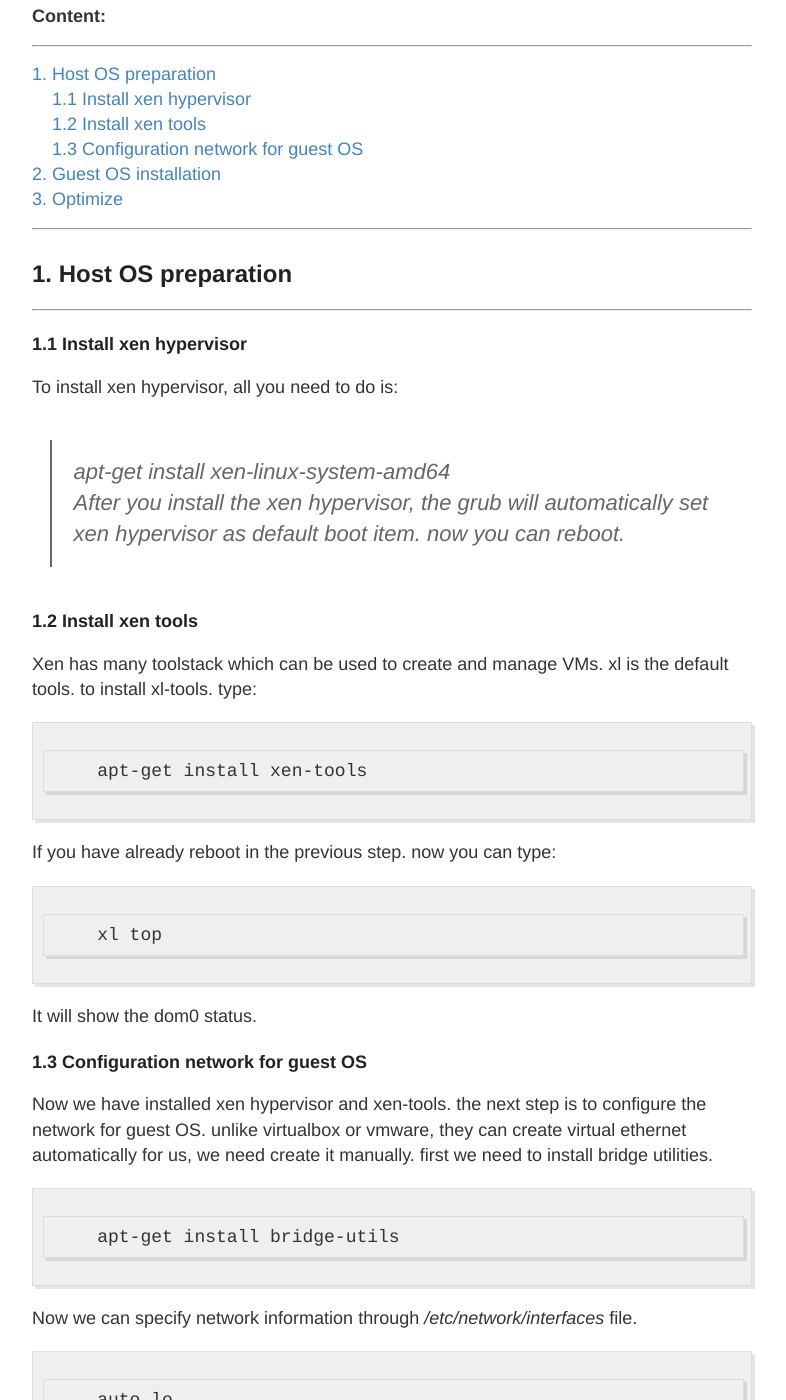
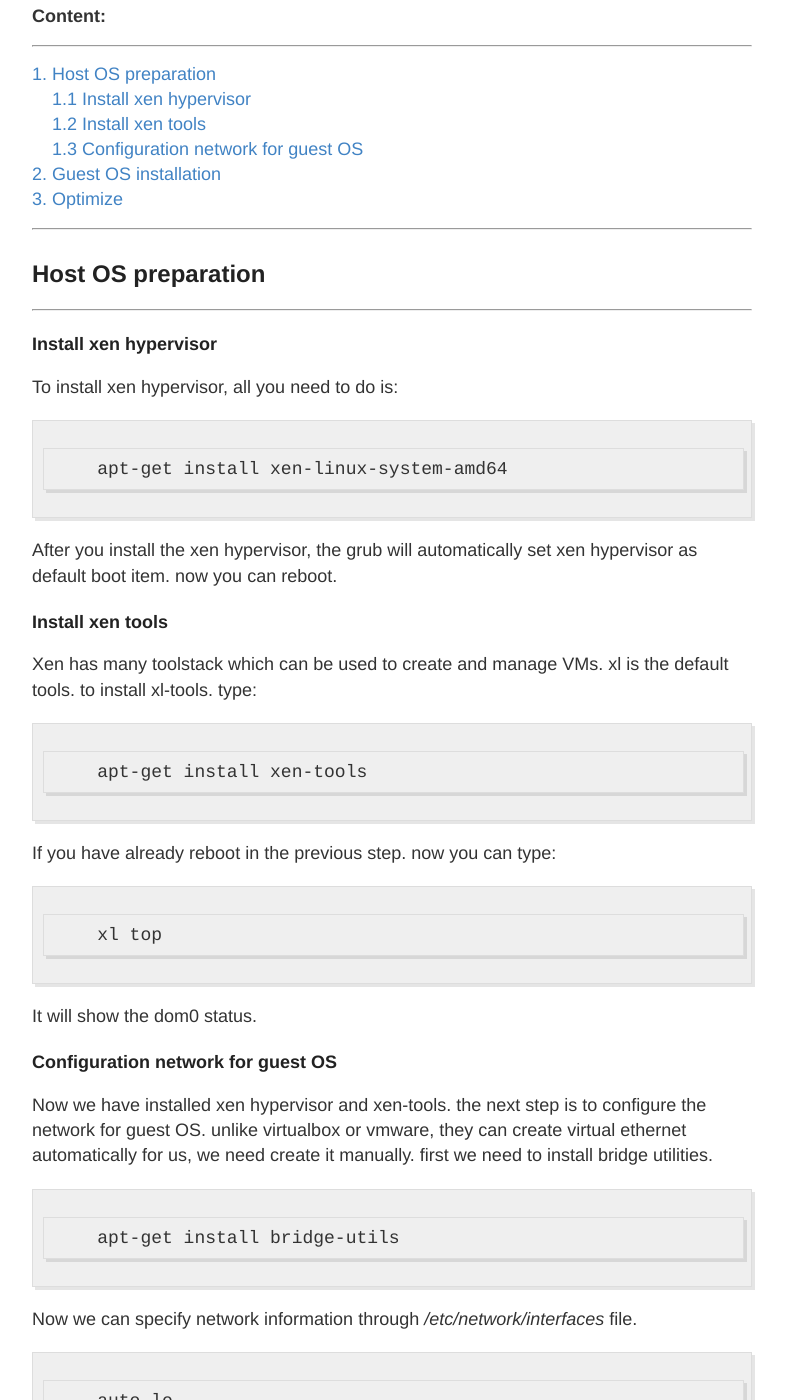
Before and after one commit to shellbombs/shellbombs.github.io, a Jekyll site: the page built from _posts/2017-8-12-install-xen.md, in a window 1280 px wide and 1400 px high, scrolled down 414 px. Shown: the whole window, without its empty margins (248-1034 px from the left). Built offline with Jekyll 4.4.1, drawn with Linux system fonts in a browser that asks for light colours; some of the changed text lies outside the part shown.

Commit message:
remove number

````diff
--- a/_posts/2017-8-12-install-xen.md
+++ b/_posts/2017-8-12-install-xen.md
@@ -18,17 +18,19 @@ Most of us may have used virtualbox or vmware, they have friendly UI and are eas
 
 ---------------------------------------------------------------
 
-<h2 id="1">1. Host OS preparation</h2>
+<h2 id="1">Host OS preparation</h2>
 
 ---------------------------------------------------------------
 
-<h6 id="1.1">1.1 Install xen hypervisor</h6>
+<h6 id="1.1">Install xen hypervisor</h6>
 
 To install xen hypervisor, all you need to do is:
->apt-get install xen-linux-system-amd64
+```
+    apt-get install xen-linux-system-amd64
+```
 After you install the xen hypervisor, the grub will automatically set xen hypervisor as default boot item. now you can reboot.
 
-<h6 id="1.2">1.2 Install xen tools</h6>
+<h6 id="1.2">Install xen tools</h6>
 
 Xen has many toolstack which can be used to create and manage VMs. xl is the default tools. to install xl-tools. type:
 ```
@@ -40,7 +42,7 @@ If you have already reboot in the previous step. now you can type:
 ```
 It will show the dom0 status.
 
-<h6 id="1.3">1.3 Configuration network for guest OS</h6>
+<h6 id="1.3">Configuration network for guest OS</h6>
 
 Now we have installed xen hypervisor and xen-tools. the next step is to configure the network for guest OS. unlike virtualbox or vmware, they can create virtual ethernet automatically for us, we need create it manually.
 first we need to install bridge utilities.
@@ -69,7 +71,7 @@ Check to make sure it worked:
     brctl show
 ```
 
-<h2 id="2">2. Guest OS installnation</h2>
+<h2 id="2">Guest OS installnation</h2>
 
 --------------------------------------------------------------------------------
 
@@ -106,7 +108,7 @@ After that, we can use vncviewer to connect to the guest OS and complete the OS
 ```
 Now you can enjoy it, but i recommend you to read the next section.
 
-<h2 id="3">3. Optimize</h2>
+<h2 id="3">Optimize</h2>
 
 ---------------------------------------------------------------------------
 
````
